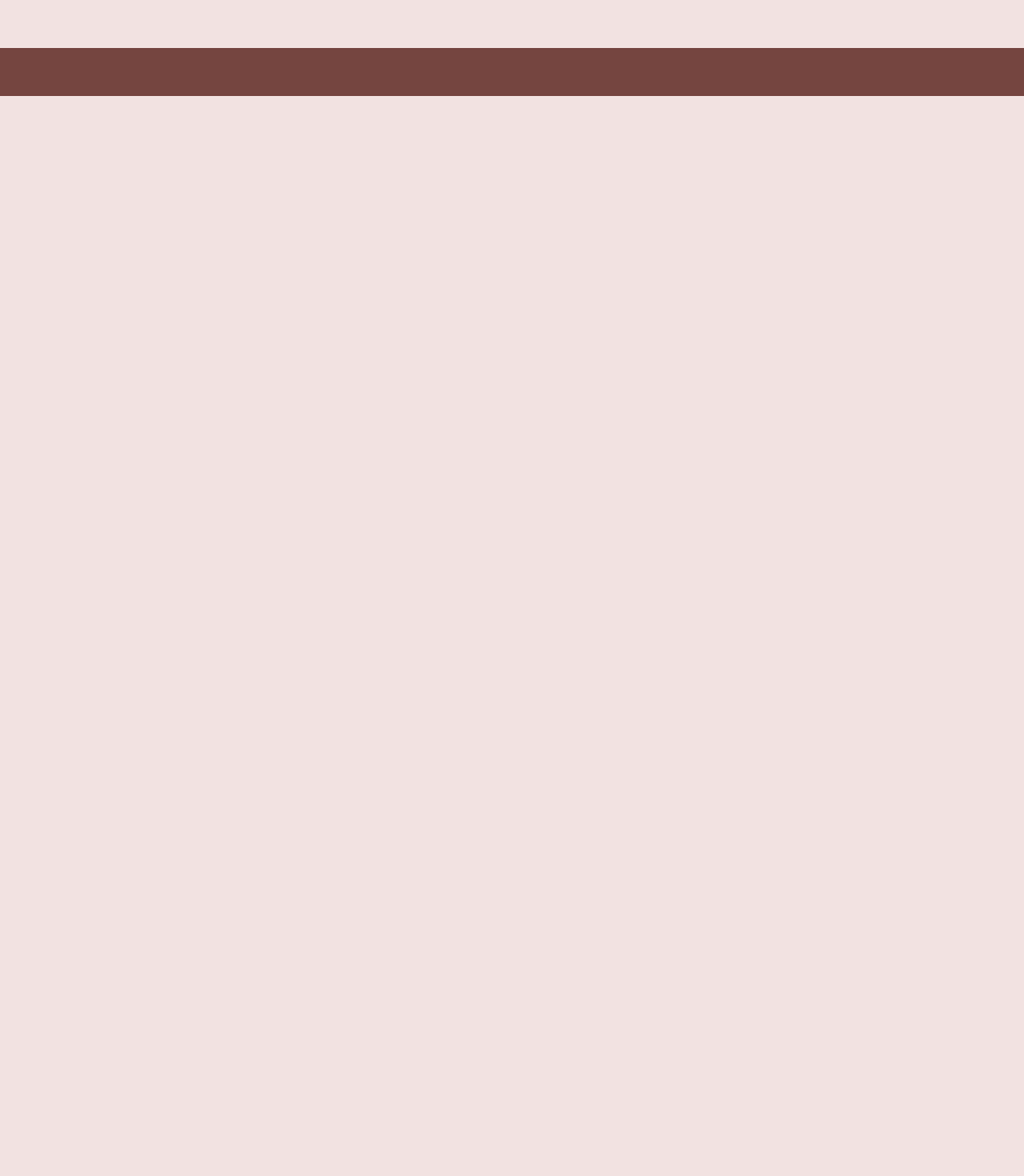
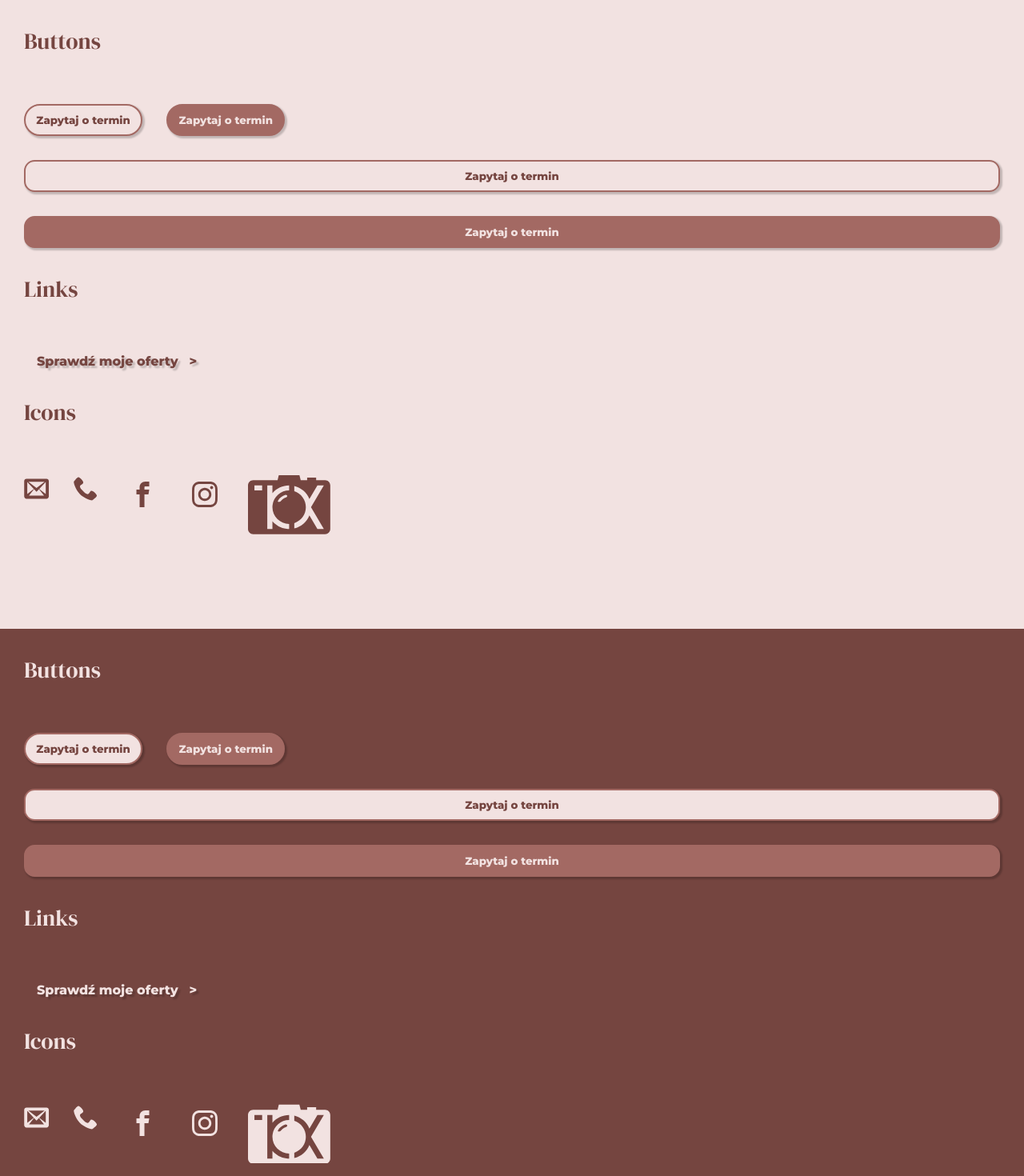
Before and after one commit to AMichalMurawski/kkania, a React (Vite) app: page / in a window 1280 px wide. Shown: the top 1470 px of the page at 80% size. Before the commit the page ends 800 px from the top, so only its background shows below. Built offline with nearby package versions, Linux system fonts and the light colour scheme.

Commit message:
App preview + fix LogoIcon + fix SocialIcon + fix Link + fix Button
- Button - change light button background color to primary
- LogoIcon - delete style prop and inherit fill
- SocialIcon - exchange fill and background color in light and dark icon
- Link - fix dark link class

```diff
--- a/src/App.tsx
+++ b/src/App.tsx
@@ -1,13 +1,79 @@
+import Button from "./elements/Button/Button";
+import IconSVG from "./elements/Icons/IconSVG";
+import LogoIcon from "./elements/Icons/LogoIcon";
+import SocialIcon from "./elements/Icons/SocialIcon";
+import Link from "./elements/Link/Link";
 
 
 
 function App() {
   return <>
-    <div style={{ padding: '30px', backgroundColor: 'var(--color-primary)', display: 'flex', flexWrap: 'wrap', gap: '30px' }}>
+    <div style={{ padding: '30px', color: 'var(--color-secondary)', backgroundColor: 'var(--color-primary)', display: 'flex', flexDirection: 'column', gap: '30px' }}>
 
+      <h3>Buttons</h3>
+      <div style={{ display: 'flex', flexWrap: 'wrap', gap: '30px' }}>
+        <Button linkTo="">Zapytaj o termin</Button>
+        <Button linkTo="" style="dark">Zapytaj o termin</Button>
+        <Button linkTo="" view="full">Zapytaj o termin</Button>
+        <Button linkTo="" view="full" style="dark">Zapytaj o termin</Button>
+      </div>
+
+      <h3>Links</h3>
+      <div style={{ display: 'flex', flexWrap: 'wrap', gap: '30px' }}>
+        <Link href="" >Sprawdź moje oferty&nbsp;&nbsp;&nbsp;&gt;</Link>
+      </div>
+
+      <h3>Icons</h3>
+      <div style={{ display: 'flex', flexWrap: 'wrap', gap: '30px', fill: 'var(--color-secondary)' }}>
+        <div style={{width: '2rem', height: '2rem'}}>
+          <IconSVG name="envelop" />
+        </div>
+        <div style={{width: '2rem', height: '2rem'}}>
+          <IconSVG name="phone" />
+        </div>
+        <SocialIcon name="facebook" />
+        <SocialIcon name="instagram" />
+        <LogoIcon />
+      </div>
+
+      <h3></h3>
+      <div style={{ display: 'flex', flexWrap: 'wrap', gap: '30px' }}>
+
+      </div>
     </div>
-    <div style={{ padding: '30px', backgroundColor: 'var(--color-secondary)', display: 'flex', flexWrap: 'wrap', gap: '30px' }}>
 
+    <div style={{ padding: '30px', color: 'var(--color-primary)', backgroundColor: 'var(--color-secondary)', display: 'flex', flexDirection: 'column', gap: '30px' }}>
+
+      <h3>Buttons</h3>
+      <div style={{ display: 'flex', flexWrap: 'wrap', gap: '30px' }}>
+        <Button linkTo="">Zapytaj o termin</Button>
+        <Button linkTo="" style="dark">Zapytaj o termin</Button>
+        <Button linkTo="" view="full">Zapytaj o termin</Button>
+        <Button linkTo="" view="full" style="dark">Zapytaj o termin</Button>
+      </div>
+
+      <h3>Links</h3>
+      <div style={{ display: 'flex', flexWrap: 'wrap', gap: '30px' }}>
+        <Link href="" style="dark">Sprawdź moje oferty&nbsp;&nbsp;&nbsp;&gt;</Link>
+      </div>
+
+      <h3>Icons</h3>
+      <div style={{ display: 'flex', flexWrap: 'wrap', gap: '30px', fill: 'var(--color-primary)' }}>
+        <div style={{width: '2rem', height: '2rem'}}>
+          <IconSVG name="envelop" />
+        </div>
+        <div style={{width: '2rem', height: '2rem'}}>
+          <IconSVG name="phone" />
+        </div>
+        <SocialIcon name="facebook" style="dark" />
+        <SocialIcon name="instagram" style="dark" />
+        <LogoIcon />
+      </div>
+
+      <h3></h3>
+      <div style={{ display: 'flex', flexWrap: 'wrap', gap: '30px' }}>
+
+      </div>
     </div>
   </>;
 }
--- a/src/elements/Button/Button.module.css
+++ b/src/elements/Button/Button.module.css
@@ -15,7 +15,7 @@
 
 .buttonLight {
     color: var(--color-secondary);
-    background-color: var(--color-glass);
+    background-color: var(--color-primary);
 }
 
 .buttonDark {
--- a/src/elements/Icons/LogoIcon.module.css
+++ b/src/elements/Icons/LogoIcon.module.css
@@ -12,12 +12,5 @@
     height: 6.5em;
     top: -0.92em;
     left: 0;
+    fill: inherit;
 }
-
-.logoLight {
-    fill: var(--color-primary);
-}
-
-.logoDark {
-    fill: var(--color-secondary);
-}
--- a/src/elements/Icons/LogoIcon.tsx
+++ b/src/elements/Icons/LogoIcon.tsx
@@ -3,10 +3,10 @@ import styles from './LogoIcon.module.css';
 import IconSVG from "./IconSVG";
 import { LogoIconProps } from "./types";
 
-const LogoIcon: React.FC<LogoIconProps> = ({ style = 'light' }) => {
+const LogoIcon: React.FC<LogoIconProps> = () => {
     return (
         <div className={styles.logoConteiner}>
-            <div className={`${styles.logo} ${style === 'light' ? styles.logoLight : styles.logoDark}`}>
+            <div className={styles.logo}>
                 <IconSVG name='logo-photo' alt="Logo w kształcie aparatu fotograficznego, którego obiektyw tworzy litery k k" />
             </div>
         </div>
--- a/src/elements/Icons/SocialIcon.module.css
+++ b/src/elements/Icons/SocialIcon.module.css
@@ -10,21 +10,21 @@
 }
 
 .iconLight {
+    fill: var(--color-secondary);
+}
+
+.iconDark {
     fill: var(--color-primary);
 }
 
-.iconDark {
-    fill: var(--color-secondary);
-}
-
 .iconLight:hover {
-    background-color: var(--color-primary);
-    fill: var(--color-secondary);
+    background-color: var(--color-secondary);
+    fill: var(--color-primary);
 }
 
 .iconDark:hover {
-    background-color: var(--color-secondary);
-    fill: var(--color-primary);
+    background-color: var(--color-primary);
+    fill: var(--color-secondary);
 }
 
 .iconDark:active {
--- a/src/elements/Icons/types.ts
+++ b/src/elements/Icons/types.ts
@@ -12,6 +12,4 @@ export interface SocialIconProps extends IconProps {
     style?: 'light' | 'dark';
 }
 
-export interface LogoIconProps extends Omit<IconProps, 'name'> {
-    style?: 'light' | 'dark';
-}
+export interface LogoIconProps extends Omit<IconProps, 'name'> {}
--- a/src/elements/Link/Link.tsx
+++ b/src/elements/Link/Link.tsx
@@ -5,7 +5,7 @@ import { LinkProps } from "./types";
 const Link: React.FC<PropsWithChildren<LinkProps>> = ({ children, href = '', style = 'light' }) => {
     return (
         <a
-            className={`${styles.link} ${style === 'light' ? styles.linkLight : styles.linkLight}`}
+            className={`${styles.link} ${style === 'light' ? styles.linkLight : styles.linkDark}`}
             href={href}
         >{children}</a>
     )
```
